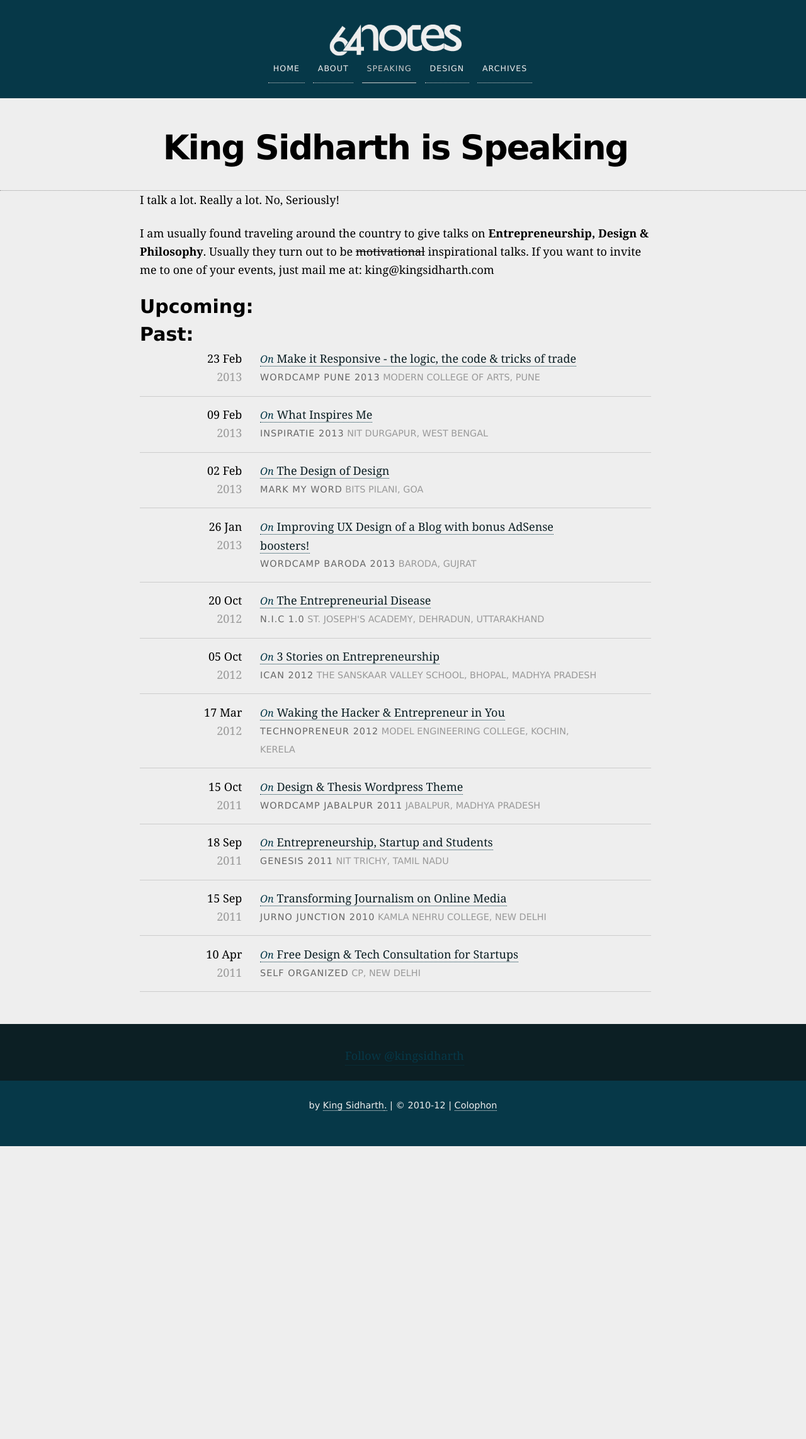
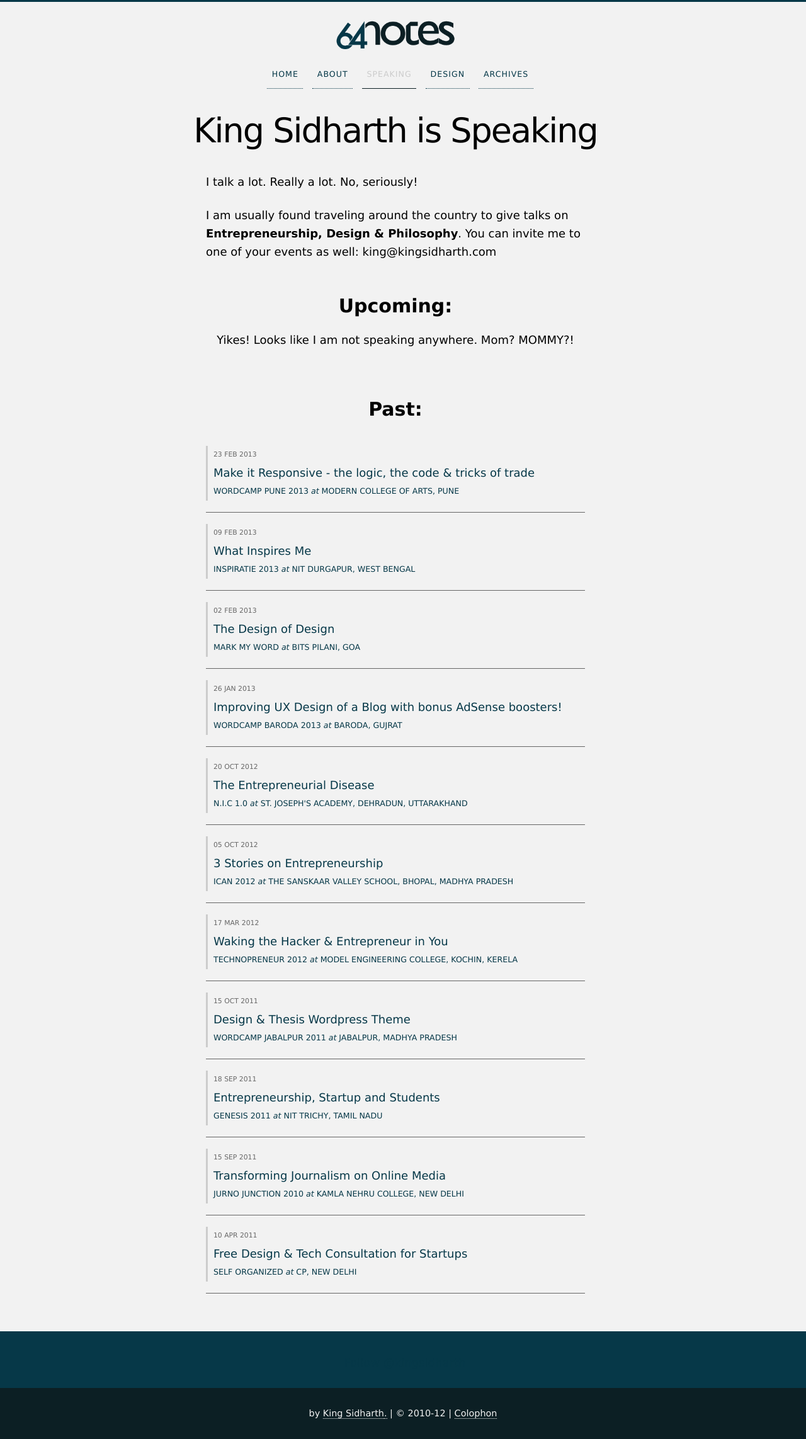
Before and after one commit to 64Notes/64notes.com, a Jekyll site: the page built from speaking/index.html, in a window 1280 px wide. Shown: the whole page at 63% size. Built offline with Jekyll 4.4.1, drawn with Linux system fonts in a browser that asks for light colours; nearby versions of some CDN libraries; comment, search, counter and statistics services are not loaded; before the commit the page ends 1820 px from its top, so only the background shows below that.

Commit message:
Fix speaking and talks shit

```diff
--- a/_layouts/base.html
+++ b/_layouts/base.html
@@ -63,7 +63,7 @@
                 href='/about'>About</a>
             </li>
             <li>
-            <a {% if page.category == 'talks' %}
+            <a {% if page.category == 'talks' or page.slug == 'speaking' %}
               class="active"
               {% endif %}
               href='/speaking'>Speaking</a>
--- a/design/index.html
+++ b/design/index.html
@@ -12,7 +12,7 @@
   <li class="post">
   <a href="{{ post.url }}" class="entry-title">
     <div class="post_meta">
-    <date class=""><i class="icon icon-calendar"></i>{{ post.date | date: "%d %b %Y" }}</date>
+    <date class="">{{ post.date | date: "%d %b %Y" }}</date>
     </div>
     {{ post.title }}
   </a>
--- a/speaking/index.html
+++ b/speaking/index.html
@@ -1,51 +1,47 @@
 ---
 layout: post
 title: King Sidharth is Speaking
-category: talks
 slug: speaking
 ---
-<p>I talk a lot. Really a lot. No, Seriously!</p>
-<p>I am usually found traveling around the country to give talks on <strong>Entrepreneurship, Design & Philosophy</strong>. Usually they turn out to be <strike>motivational</strike> inspirational talks. If you want to invite me to one of your events, just mail me at: king@kingsidharth.com</p>
+<p>I talk a lot. Really a lot. No, seriously!</p>
+<p>I am usually found traveling around the country to give talks on <strong>Entrepreneurship, Design & Philosophy</strong>. You can invite me to one of your events as well: king@kingsidharth.com</p>
 
-<h2>Upcoming:</h2>
-<ul class='talk-list nav nav--stacked'>
+<h2 class="center">Upcoming:</h2>
+<p class="center">Yikes! Looks like I am not speaking anywhere. Mom? MOMMY?!</p>
+<ul class='post_list nav past nav--stacked'>
 {% for post in site.posts %}
 {% if post.category == 'talks' and post.future %}
-<li class='talk {% if post.future %} upcoming {% endif %}' itemscope itemtype="http://data-vocabulary.org/Event">
-  <div itemprop="startDate" datetime="{{ post.date }}" class='talk-date'>
-      <div class='month'>{{ post.date | date:  "%d %b" }}</div>
-      <div class='year'><i class="icon icon-calendar"></i>{{ post.date | date:  "%Y"    }}</div>
+  <li class='talk post' itemscope itemtype="http://data-vocabulary.org/Event">
+  <a href="{{ post.url }}" itemprop="url">
+    <div itemprop="startDate" datetime="{{ post.date }}" class='post_meta'>
+      {{ post.date | date: "%d %b %Y" }}
     </div>
-   <div class="talk-link">
-   <div class="talk-title">
-     <a itemprop="url" href="{{ post.url }}"><em>On</em> <span>{{ post.title }}</span></a>
-   </div>
-   <div class="talk-meta"><i class="icon icon-bullhorn"></i> <span itemprop="summary">{{ post.event }}</span>
-     <i class="icon icon-map-marker"></i>{{ post.place }}</div>
+    <div class="talk-title" itemprop="name">{{ post.title }}</span></div>
+    <div class="post_meta event-meta">
+      <span class="event-name" itemprop="summary">{{ post.event }}</span><em> at </em>
+      <span class="event-place">{{ post.place }}</span>
     </div>
+  </a>
   </li>
 {% endif %}
 {% endfor %}
 </ul>
 
-<h2>Past:</h2>
-<ul class='talk-list nav past nav--stacked'>
+<h2 class="center">Past:</h2>
+<ul class='post_list nav past nav--stacked'>
 {% for post in site.posts %}
 {% if post.category == 'talks' and post.future != true %}
-  <li class='talk' itemscope itemtype="http://data-vocabulary.org/Event">
-    <div itemprop="startDate" datetime="{{ post.date }}" class='talk-date grid__item two-tenths palm-one-whole'>
-      <div class='month'>{{ post.date | date:  "%d %b" }}</div>
-      <div class='year'><i class="icon icon-calendar"></i>{{ post.date | date:  "%Y"    }}</div>
+  <li class='talk post' itemscope itemtype="http://data-vocabulary.org/Event">
+  <a href="{{ post.url }}" itemprop="url">
+    <div itemprop="startDate" datetime="{{ post.date }}" class='post_meta'>
+      {{ post.date | date: "%d %b %Y" }}
     </div>
-   <div class="talk-link grid__item seven-tenths palm-one-whole">
-     <div class="talk-title">
-       <a itemprop="url" href="{{ post.url }}"><em>On</em> <span>{{ post.title }}</span></a>
-     </div>
-     <div class="talk-meta">
-       <span class="event-name" itemprop="summary"><i class="icon icon-bullhorn"></i> {{ post.event }}</span>
-       <i class="icon icon-map-marker"></i>{{ post.place }}
-     </div>
+    <div class="talk-title" itemprop="name">{{ post.title }}</span></div>
+    <div class="post_meta event-meta">
+      <span class="event-name" itemprop="summary">{{ post.event }}</span><em> at </em>
+      <span class="event-place">{{ post.place }}</span>
     </div>
+  </a>
   </li>
 {% endif %}
 {% endfor %}
```
Also changed, not shown: assets/sass/screen.sass (+12 -2 lines), assets/css/screen.css.
